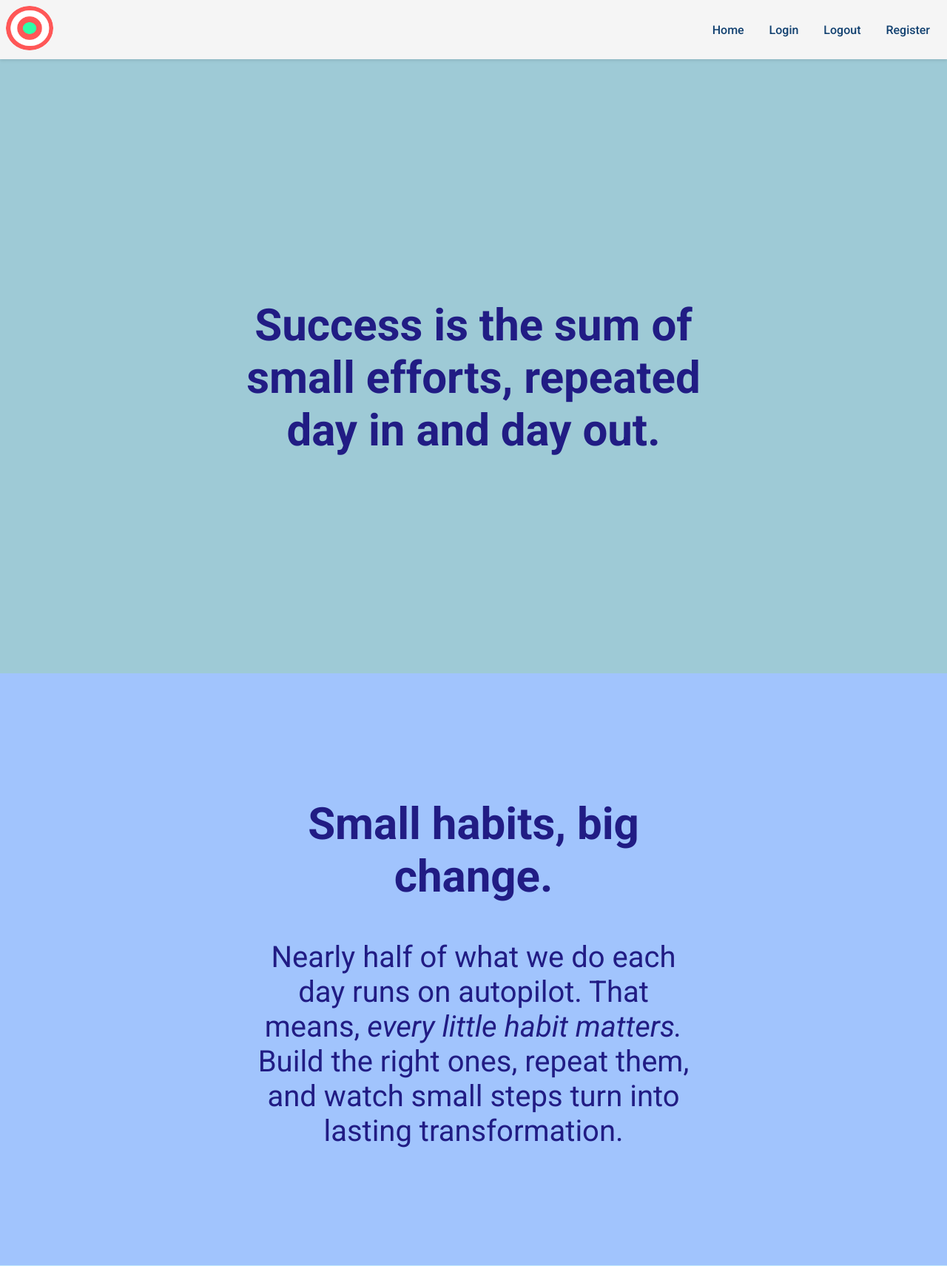
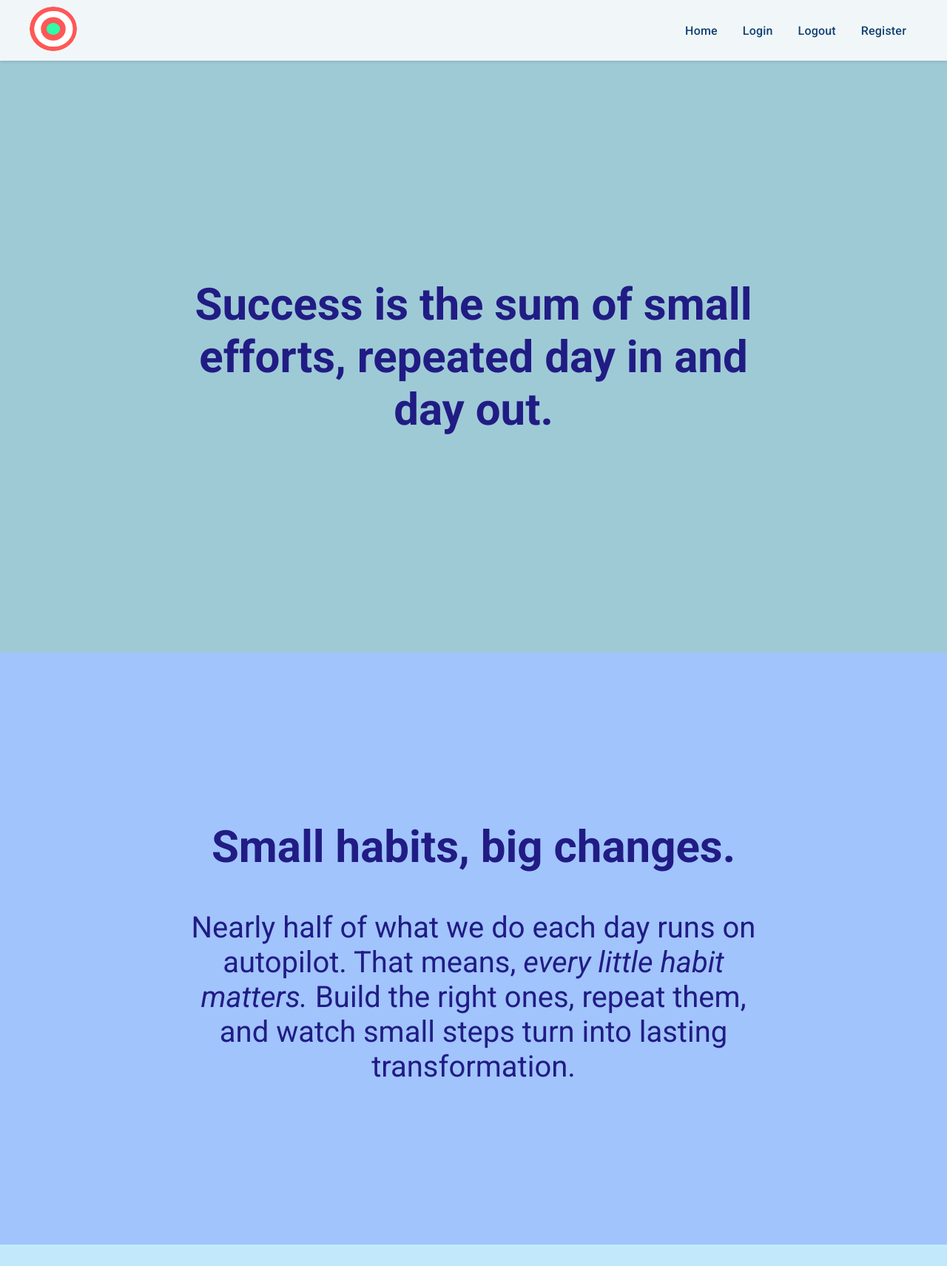
Before and after one commit to vicmoon/Python_JustDidIt, a Flask app: page / in a window 1280 px wide. Shown: the top 1711 px of the page at 74% size. Run offline with Flask 3, Linux system fonts and the light colour scheme; some libraries are stand-ins or nearby versions; some web fonts are replaced.

Commit message:
update style

```diff
--- a/static/style.css
+++ b/static/style.css
@@ -53,33 +53,62 @@ section {
   justify-content: center;
   align-items: center;
   font-size: 40px;
-  max-width: 700px;
+  max-width: 800px;
 }
 
 .intro-text {
-  max-width: 600px;
+  max-width: 800px;
   margin: 0 auto;
   padding: 20px;
   font-size: 40px;
 }
 
 .intro-text-description {
-  max-width: 900px;
+  max-width: 800px;
   margin: 0 auto;
   padding: 20px;
-  font-size: 30px;
+  font-size: 40px;
 }
 
 /* Header styling */
 
+:root {
+  --nav-h: 70px;
+  --nav-fg: #0c2a6a; /* deep navy for text */
+  --nav-accent: #18e6a8; /* your logo’s green */
+}
+
 .navbar {
+  position: sticky;
+  top: 0;
+  z-index: 1000;
   background-color: #f5f5f5;
-  padding: 8px;
+  height: var(--nav-h);
   display: flex;
   align-items: center;
   justify-content: space-between;
+  padding: 9px 40px;
+  background: rgba(255, 255, 255, 0.85);
   box-shadow: 0 2px 4px rgba(0, 0, 0, 0.1);
-  margin-bottom: 30px;
+}
+
+.navbar .brand img {
+  height: 36px;
+  display: block;
+}
+
+.navbar .links {
+  display: flex;
+  gap: 20px;
+  align-items: center;
+}
+
+.navbar a {
+  color: var(--nav-fg);
+  text-decoration: none;
+  font-weight: 600;
+  letter-spacing: 0.2px;
+  position: relative;
 }
 
 /* Logo styling - round the image as a circular logo */
--- a/templates/index.html
+++ b/templates/index.html
@@ -12,7 +12,7 @@
   </section>
   <section class="text-section">
     <div class="intro-text">
-      <h2>Small habits, big change.</h2>
+      <h2>Small habits, big changes.</h2>
       <p>
         Nearly half of what we do each day runs on autopilot. That means,
         <em>every little habit matters.</em> Build the right ones, repeat them,
@@ -23,8 +23,8 @@
   <section class="buttons-section">
     <div class="intro-text-description">
       <p>
-        Get started by adding an activity you want to track. Then, log your
-        progress each day. <br>Consistency is key to turning actions into habits. </br>
+        Get started by adding an activity you want to track. Log your
+        progress each day. <br class="consistenty-text">Consistency is key to turning actions into habits. </br>
       </p>
     </div>
     <div class="buttons">
```
